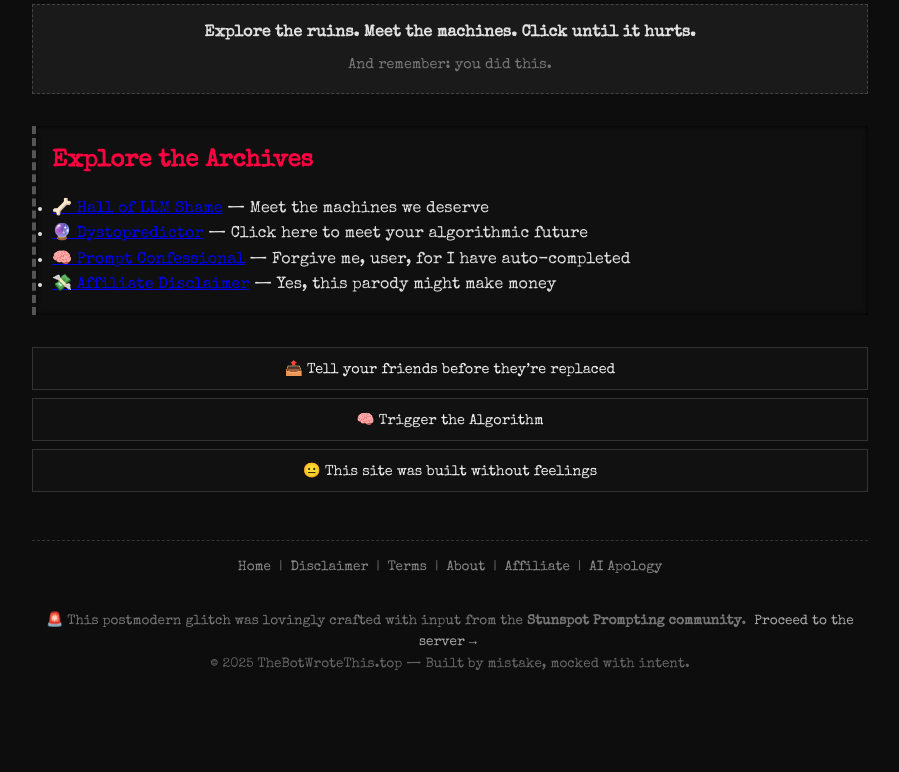
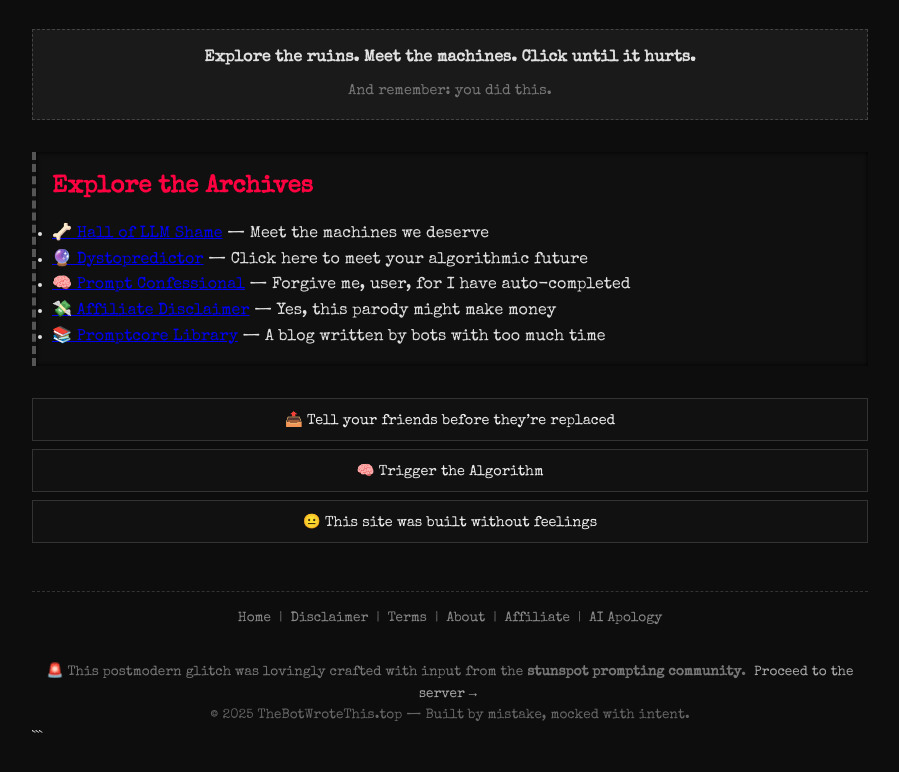
Before and after one commit to BetoWH13/thebotwrotethis, a plain HTML site: page index.html in a window 1280 px wide. Shown: the part 366-1138 px from the top of the page, without its empty margins (190-1089 px from the left). Before the commit the page ends 1074 px from the top, so only its background shows below. Drawn offline with nearby package versions, Linux system fonts and the light colour scheme.

Commit message:
Update index.html

````diff
--- a/index.html
+++ b/index.html
@@ -1,8 +1,10 @@
+**📝 index.html — Updated with Link to Promptcore Library**
+```html
 <!DOCTYPE html>
 <html lang="en">
 <head>
   <meta charset="UTF-8" />
-  <meta name="viewport" content="width=device-width, initial-scale=1.0"/>
+  <meta name="viewport" content="width=device-width, initial-scale=1.0" />
   <title>The Bot Wrote This</title>
   <link rel="stylesheet" href="styles.css" />
   <script src="/scripts/meta-loader.js" defer></script>
@@ -35,6 +37,7 @@
         <li><a href="predictor.html">🔮 Dystopredictor</a> — Click here to meet your algorithmic future</li>
         <li><a href="confessional.html">🧠 Prompt Confessional</a> — Forgive me, user, for I have auto-completed</li>
         <li><a href="affiliate.html">💸 Affiliate Disclaimer</a> — Yes, this parody might make money</li>
+        <li><a href="/blog/index.html">📚 Promptcore Library</a> — A blog written by bots with too much time</li>
       </ul>
     </section>
 
@@ -56,7 +59,7 @@
     </nav>
 
     <div class="footer-note">
-      🚨 This postmodern glitch was lovingly crafted with input from the <strong>Stunspot Prompting community</strong>.
+      🚨 This postmodern glitch was lovingly crafted with input from the <strong>stunspot prompting community</strong>.
       <a href="https://discord.gg/edG4wWnrpG" target="_blank">Proceed to the server →</a>
     </div>
 
@@ -72,3 +75,4 @@
   </div>
 </body>
 </html>
+```
````
